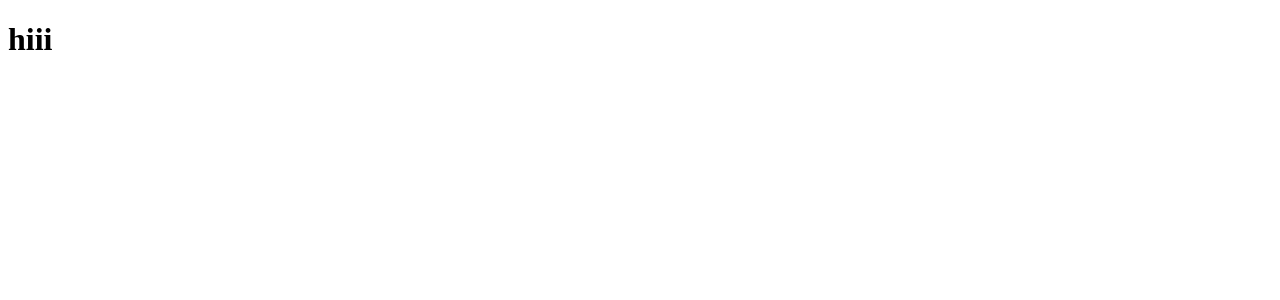
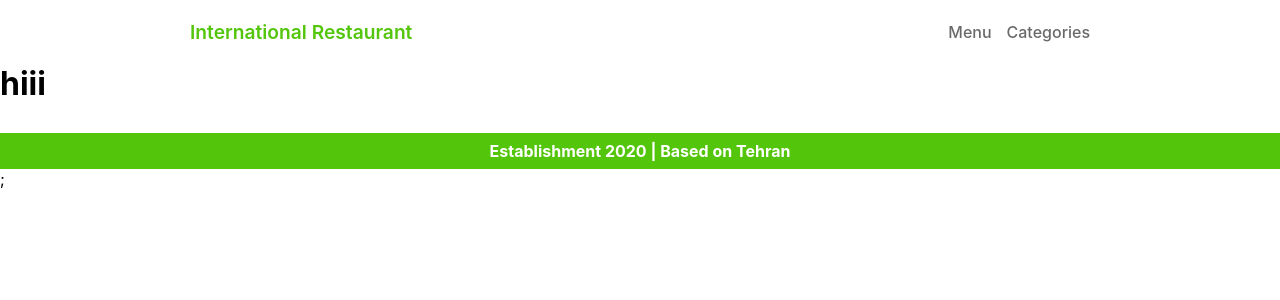
Before and after one commit to rasamkamyar/Internatinal-Restaurant, a Next.js app in the folder international-restaurant/: page / in a window 1280 px wide. Shown: the top 300 px of the page. Built offline with nearby package versions, Linux system fonts and the light colour scheme.

Commit message:
edit layout

```diff
--- /dev/null
+++ b/international-restaurant/components/layout/index.js
@@ -0,0 +1,15 @@
+import Footer from "../modules/Footer";
+import Header from "../modules/Header";
+import Style from "./index.module.css";
+
+function Layout({ children }) {
+  return (
+    <div>
+      <Header />
+      <div className={Style.container}>{children}</div>
+      <Footer />;
+    </div>
+  );
+}
+
+export default Layout;
--- /dev/null
+++ b/international-restaurant/components/layout/index.module.css
@@ -0,0 +1,3 @@
+/* .container {
+  min-height: 1000px;
+} */
--- /dev/null
+++ b/international-restaurant/components/modules/Footer/index.js
@@ -0,0 +1,18 @@
+function Footer() {
+  return (
+    <div
+      style={{
+        backgroundColor: "#53c60b",
+        textAlign: "center",
+        color: "#fff",
+        padding: "8px 0",
+        marginTop: "30px",
+        fontSize: "8px",
+      }}
+    >
+      <h1>Establishment 2020 | Based on Tehran </h1>
+    </div>
+  );
+}
+
+export default Footer;
--- /dev/null
+++ b/international-restaurant/components/modules/Header/index.js
@@ -0,0 +1,18 @@
+import Link from "next/link";
+import Style from "./index.module.css";
+
+function Header() {
+  return (
+    <div className={Style.container}>
+      <Link href={"/"} className={Style.title}>
+        International Restaurant
+      </Link>
+      <navbar className={Style.navbar}>
+        <Link href={"/menu"}>Menu</Link>
+        <Link href={"/categories"}>Categories</Link>
+      </navbar>
+    </div>
+  );
+}
+
+export default Header;
--- /dev/null
+++ b/international-restaurant/components/modules/Header/index.module.css
@@ -0,0 +1,33 @@
+.container {
+  max-width: 900px;
+  margin: auto;
+  display: flex;
+  justify-content: space-between;
+  align-items: center;
+  padding: 20px 0px;
+}
+
+.title {
+  color: #53c60b;
+  font-weight: 600;
+  font-size: 1.2rem;
+}
+
+.navbar a {
+  margin-left: 15px;
+  color: dimgrey;
+  font-weight: 500;
+}
+
+
+@media (max-width: 900px) {
+  .container {
+    padding: 20px;
+  }
+}
+
+@media (max-width: 600px) {
+  .container {
+    padding: 10px;
+  }
+}
--- a/international-restaurant/pages/_app.js
+++ b/international-restaurant/pages/_app.js
@@ -1,5 +1,10 @@
+import Layout from "@/components/layout";
 import "@/styles/globals.css";
 
 export default function App({ Component, pageProps }) {
-  return <Component {...pageProps} />;
+  return (
+    <Layout>
+      <Component {...pageProps} />
+    </Layout>
+  );
 }
--- a/international-restaurant/styles/globals.css
+++ b/international-restaurant/styles/globals.css
@@ -0,0 +1,18 @@
+html,
+body {
+  padding: 0;
+  margin: 0;
+  font-family: -apple-system, BlinkMacSystemFont, Segoe UI, Roboto, Oxygen,
+    Ubuntu, Cantarell, Fira Sans, Droid Sans, Helvetica Neue, sans-serif;
+}
+
+a {
+  color: inherit;
+  text-decoration: none;
+}
+
+* {
+  box-sizing: border-box;
+  padding: 0;
+  margin: 0;
+}
```
Also changed, not shown: international-restaurant/components/modules/Footer/index.module.css (added).
